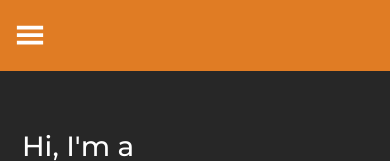
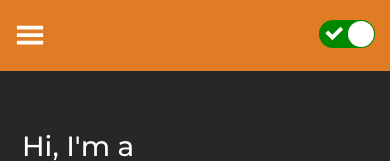
Before and after one commit to Emmychriss/portfolio, a React (Create React App) app: page / in a window 390 px wide. Shown: the top 161 px of the page. Built offline with nearby package versions, Linux system fonts and the light colour scheme.

Commit message:
configured toggle switch for mobile nav

```diff
--- a/src/Components/Sidebar/Navbar-Mobileview.js
+++ b/src/Components/Sidebar/Navbar-Mobileview.js
@@ -14,8 +14,9 @@ import {
 import { GiHamburgerMenu } from "react-icons/gi";
 
 import { Link } from "react-scroll";
+import Switch from "react-switch";
 
-const NavbarMobileView = () => {
+const NavbarMobileView = (props) => {
   const [showNavbarmobile, setshowNavbarmobile] = useState(false);
 
   const toggleNavHandler = () => {
@@ -29,6 +30,13 @@ const NavbarMobileView = () => {
           <p>
             <GiHamburgerMenu size={30} onClick={toggleNavHandler} />
           </p>
+
+          <div className="toggleSwitch">
+            <Switch
+              onChange={props.changeTheme}
+              checked={props.theme === "light"}
+            />
+          </div>
         </header>
 
         {showNavbarmobile && (
```
